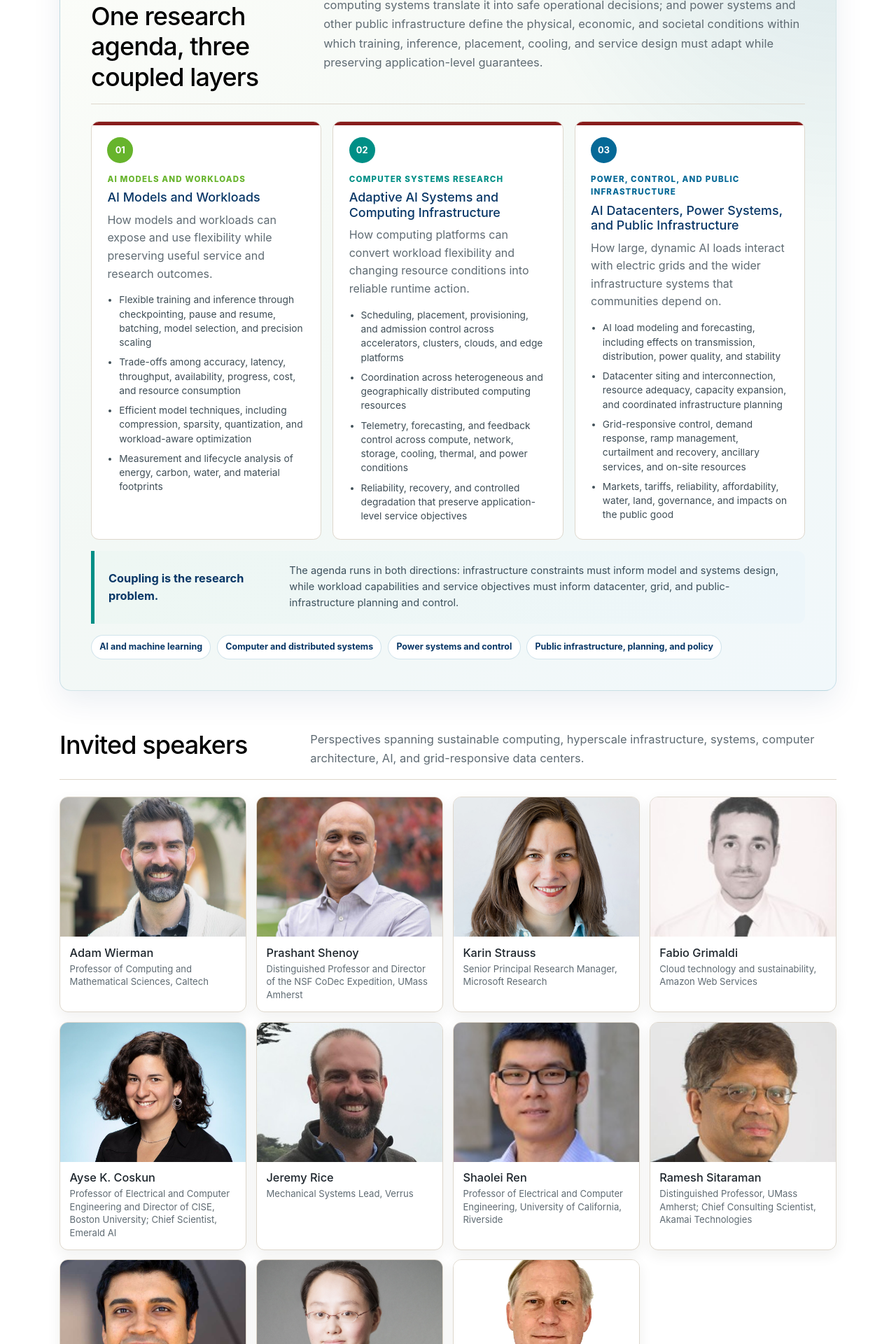
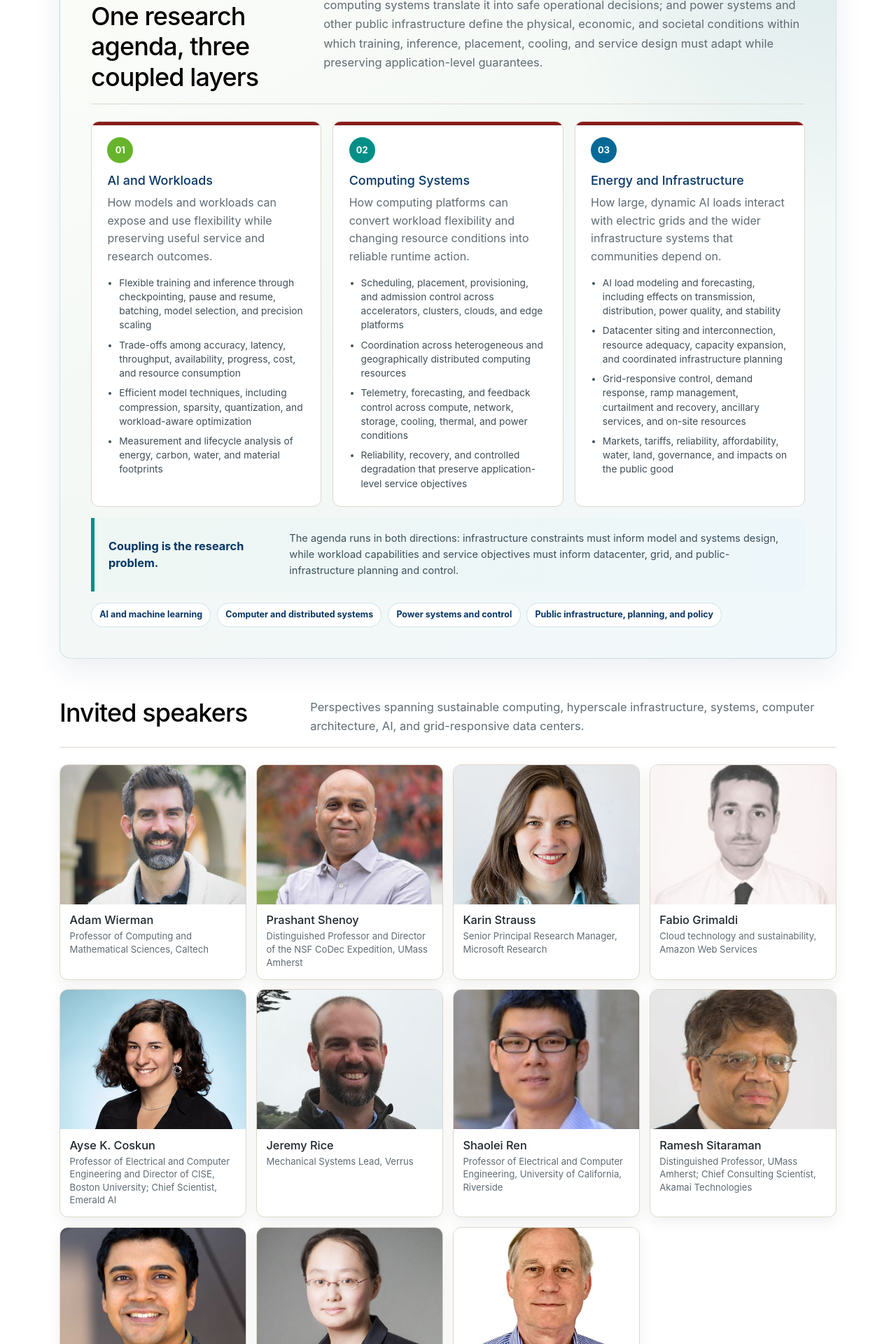
Before and after one commit to umass-solar/umass-solar.github.io, a Jekyll site: the page built from scai-symposium.md, in a window 1280 px wide. Shown: the part 1150-3070 px from the top of the page at 70% size. Built offline with Jekyll 4.4.1, drawn with Linux system fonts in a browser that asks for light colours.

Commit message:
scai-update

```diff
--- a/scai-symposium.md
+++ b/scai-symposium.md
@@ -379,15 +379,6 @@ permalink: /scai-symposium/
     margin: 0;
     color: var(--scai-muted);
     line-height: 1.6;
-  }
-
-  .scai-layer-audience {
-    margin: 0 0 0.4rem !important;
-    color: var(--layer-color) !important;
-    font-size: 0.72rem;
-    font-weight: 800;
-    letter-spacing: 0.1em;
-    text-transform: uppercase;
   }
 
   .scai-layer ul {
@@ -944,8 +935,7 @@ permalink: /scai-symposium/
     <div class="scai-layers">
       <article class="scai-layer">
         <span class="scai-layer-number" aria-hidden="true">01</span>
-        <p class="scai-layer-audience">AI models and workloads</p>
-        <h3>AI Models and Workloads</h3>
+        <h3>AI and Workloads</h3>
         <p>How models and workloads can expose and use flexibility while preserving useful service and research outcomes.</p>
         <ul>
           <li>Flexible training and inference through checkpointing, pause and resume, batching, model selection, and precision scaling</li>
@@ -956,8 +946,7 @@ permalink: /scai-symposium/
       </article>
       <article class="scai-layer">
         <span class="scai-layer-number" aria-hidden="true">02</span>
-        <p class="scai-layer-audience">Computer systems research</p>
-        <h3>Adaptive AI Systems and Computing Infrastructure</h3>
+        <h3>Computing Systems</h3>
         <p>How computing platforms can convert workload flexibility and changing resource conditions into reliable runtime action.</p>
         <ul>
           <li>Scheduling, placement, provisioning, and admission control across accelerators, clusters, clouds, and edge platforms</li>
@@ -968,8 +957,7 @@ permalink: /scai-symposium/
       </article>
       <article class="scai-layer">
         <span class="scai-layer-number" aria-hidden="true">03</span>
-        <p class="scai-layer-audience">Power, control, and public infrastructure</p>
-        <h3>AI Datacenters, Power Systems, and Public Infrastructure</h3>
+        <h3>Energy and Infrastructure</h3>
         <p>How large, dynamic AI loads interact with electric grids and the wider infrastructure systems that communities depend on.</p>
         <ul>
           <li>AI load modeling and forecasting, including effects on transmission, distribution, power quality, and stability</li>
```
